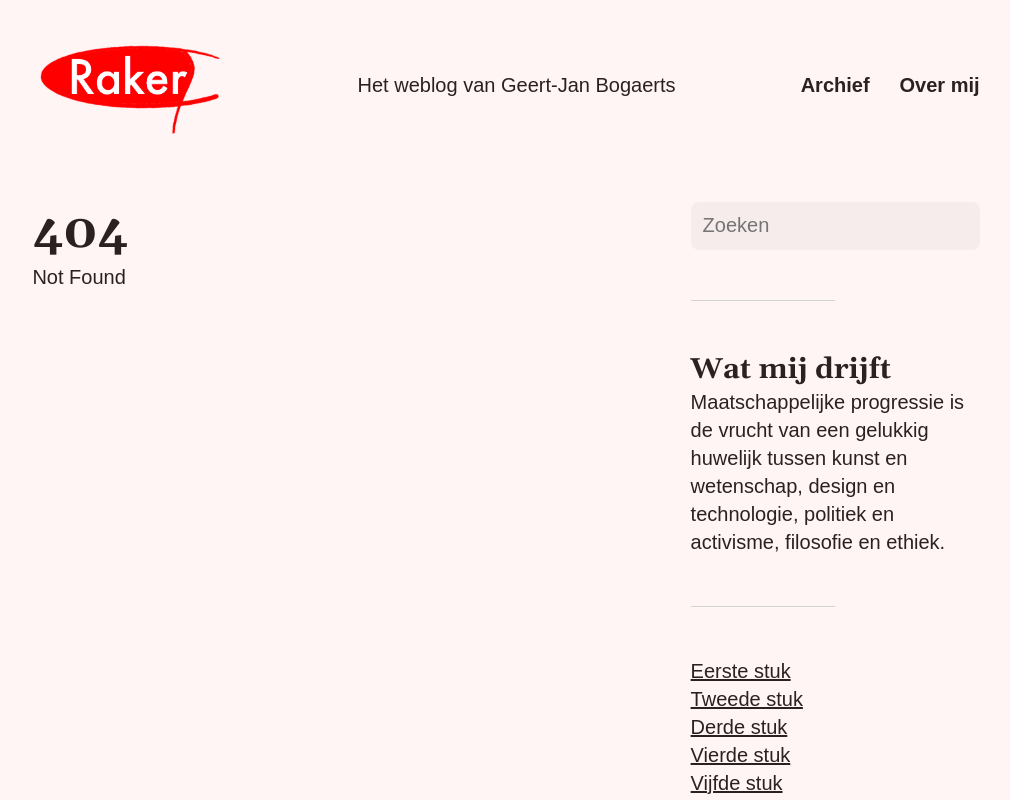
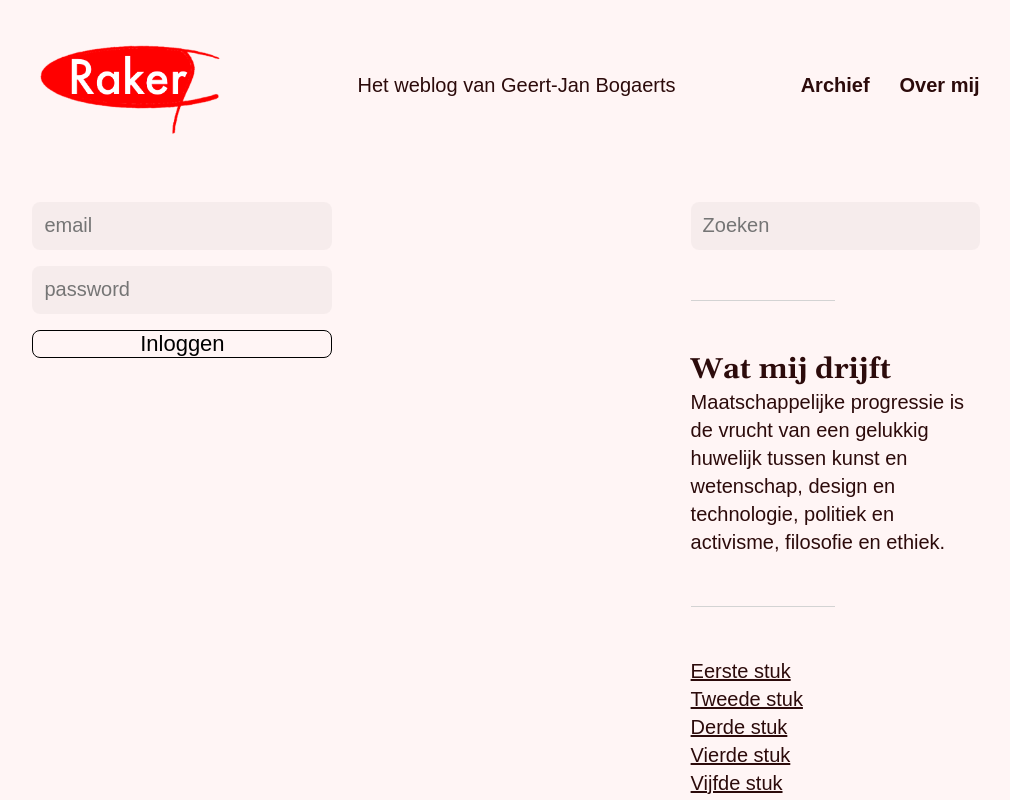
Before and after one commit to gjbogaerts/site, a SvelteKit app: page /auth/login in a window 1280 px wide. Before the commit this address had no page. Shown: the whole page, without its empty margins (134-1144 px from the left). Built offline with nearby package versions, Linux system fonts and the light colour scheme; no server answers; a web font is replaced by a local one.

Commit message:
Login flow to Supabase complete

```diff
--- a/src/app.css
+++ b/src/app.css
@@ -32,7 +32,7 @@ h1 {
 
 body {
 	font-family: 'Albert sans', sans-serif;
-	color: rgb(44, 33, 33);
+	color: rgb(44, 11, 11);
 	background-color: rgb(255, 245, 245);
 }
 
@@ -59,10 +59,12 @@ li {
 button {
 	font-family: 'Albert sans', sans-serif;
 	background-color: transparent;
-	border: none;
+	border: 1px solid;
+	border-radius: 8px;
 	cursor: pointer;
 	outline: none;
 	font-weight: 400;
+	font-size: 2.2rem;
 }
 
 /* TYPOGRAPHY */
@@ -172,3 +174,12 @@ a {
 a:hover {
 	text-decoration: underline;
 }
+
+form {
+	display: flex;
+	flex-direction: column;
+}
+form * {
+	margin-bottom: 1.6rem;
+	width: 30rem;
+}
--- /dev/null
+++ b/src/routes/auth/login/+page.server.ts
@@ -0,0 +1,18 @@
+// import type { Actions } from './$types';
+import { supabase } from '$lib/supabaseClient';
+import { redirect, fail } from '@sveltejs/kit';
+// console.log('actions');
+
+export const actions = {
+	default: async ({ request }) => {
+		const formData = await request.formData();
+		const email = formData.get('email') as string;
+		const password = formData.get('password') as string;
+
+		const { data, error } = await supabase.auth.signInWithPassword({ email, password });
+		if (error || !data.user) {
+			return fail(400, { error });
+		}
+		redirect(303, '/prive/dashboard');
+	}
+};
--- /dev/null
+++ b/src/routes/auth/login/+page.svelte
@@ -0,0 +1,5 @@
+<form method="POST">
+	<input type="email" placeholder="email" name="email" />
+	<input type="password" placeholder="password" name="password" />
+	<button>Inloggen</button>
+</form>
```
